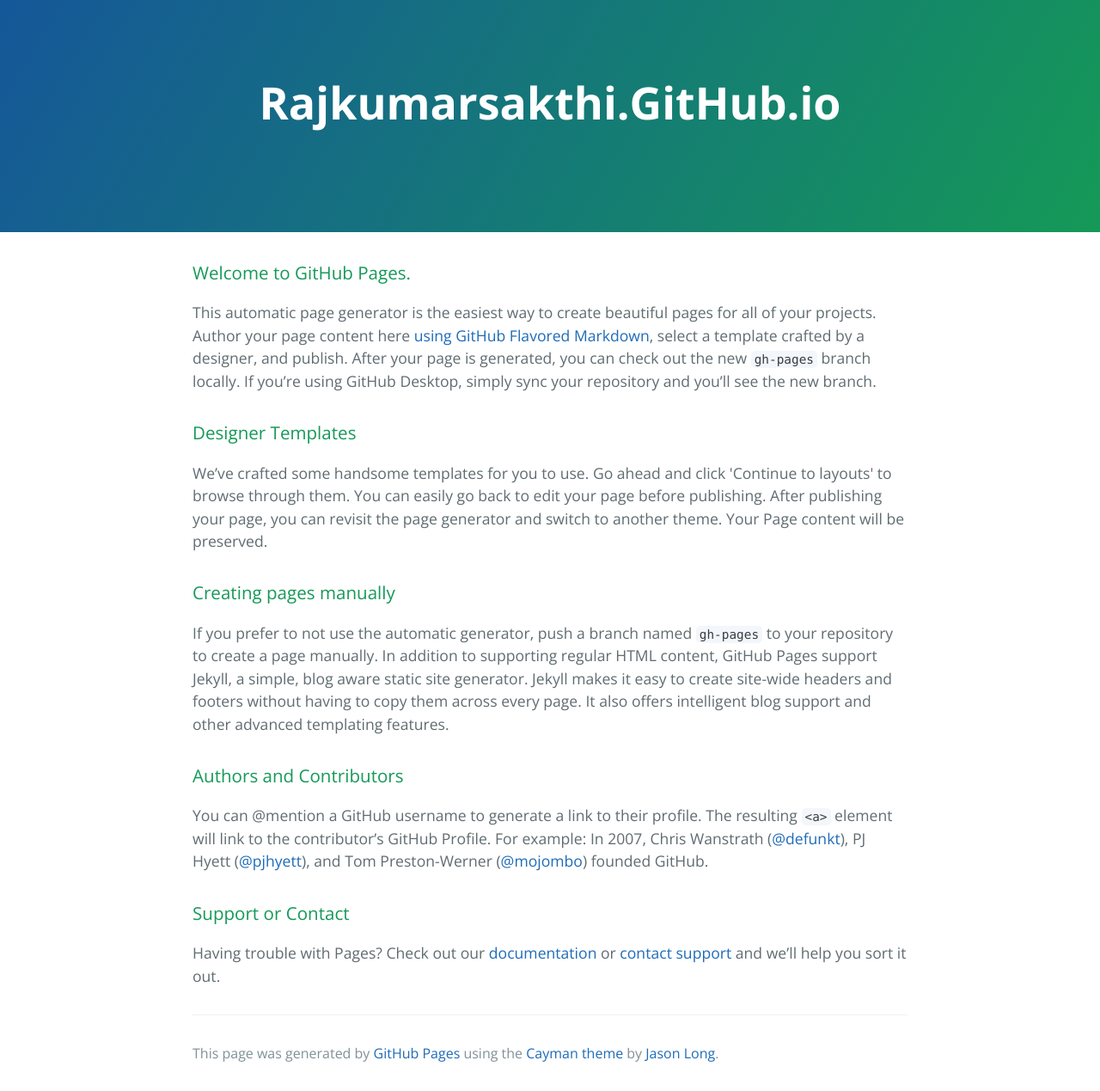
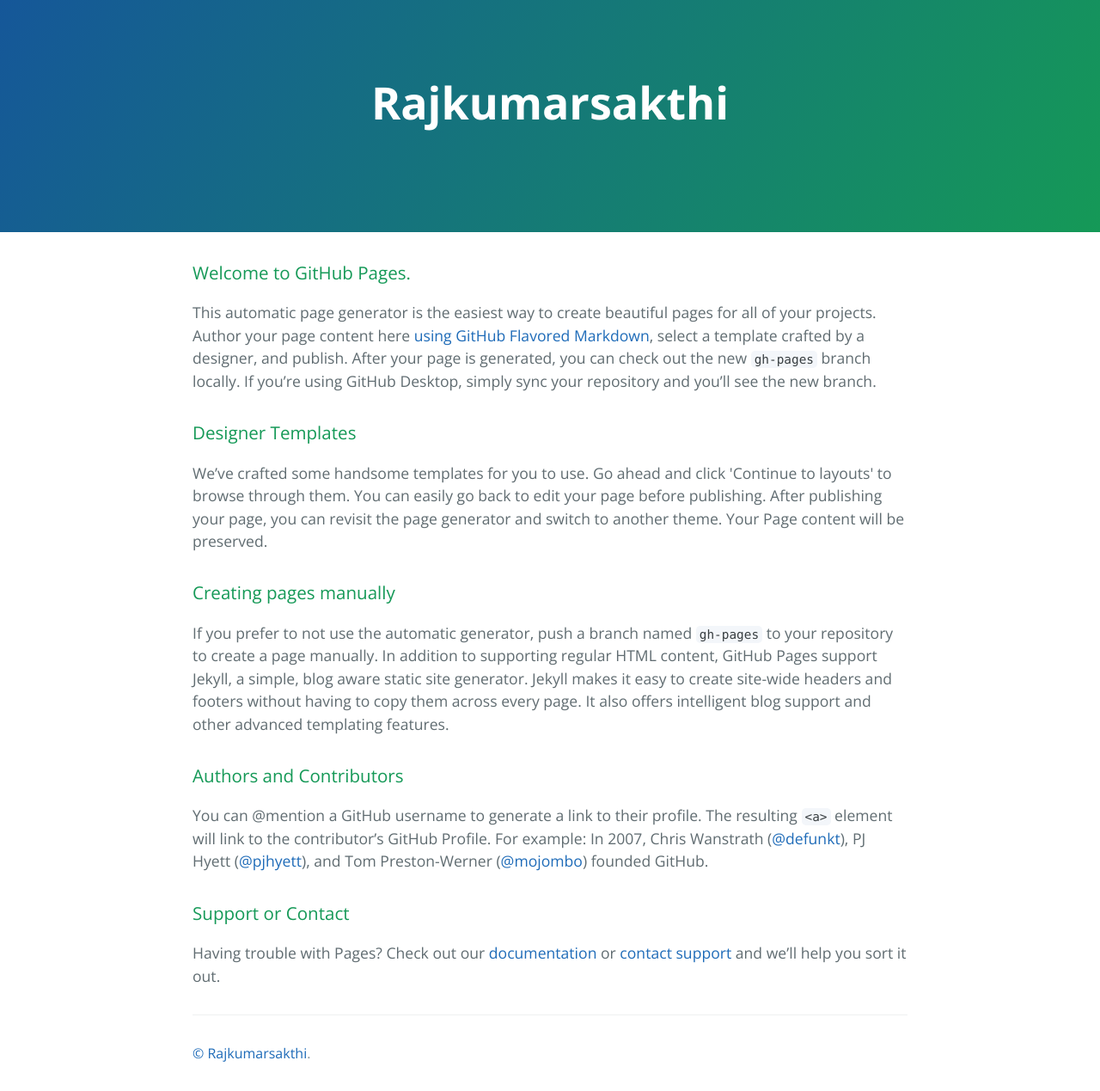
Before and after one commit to rajkumarsakthi/rajkumarsakthi.github.io, a plain HTML site: page index.html in a window 1280 px wide. Shown: the whole page at 86% size. Drawn offline with nearby package versions, Linux system fonts and the light colour scheme.

Commit message:
Update index.html

```diff
--- a/index.html
+++ b/index.html
@@ -2,7 +2,7 @@
 <html lang="en-us">
   <head>
     <meta charset="UTF-8">
-    <title>Rajkumarsakthi.GitHub.io by rajkumarsakthi</title>
+    <title>Rajkumarsakthi</title>
     <meta name="viewport" content="width=device-width, initial-scale=1">
     <link rel="stylesheet" type="text/css" href="stylesheets/normalize.css" media="screen">
     <link href='https://fonts.googleapis.com/css?family=Open+Sans:400,700' rel='stylesheet' type='text/css'>
@@ -11,7 +11,7 @@
   </head>
   <body>
     <section class="page-header">
-      <h1 class="project-name">Rajkumarsakthi.GitHub.io</h1>
+      <h1 class="project-name">Rajkumarsakthi</h1>
       <h2 class="project-tagline"></h2>
     </section>
 
@@ -43,7 +43,7 @@
 
       <footer class="site-footer">
 
-        <span class="site-footer-credits">This page was generated by <a href="https://pages.github.com">GitHub Pages</a> using the <a href="https://github.com/jasonlong/cayman-theme">Cayman theme</a> by <a href="https://twitter.com/jasonlong">Jason Long</a>.</span>
+        <span class="site-footer-credits"><a>&copy; Rajkumarsakthi</a>.</span>
       </footer>
 
     </section>
```
